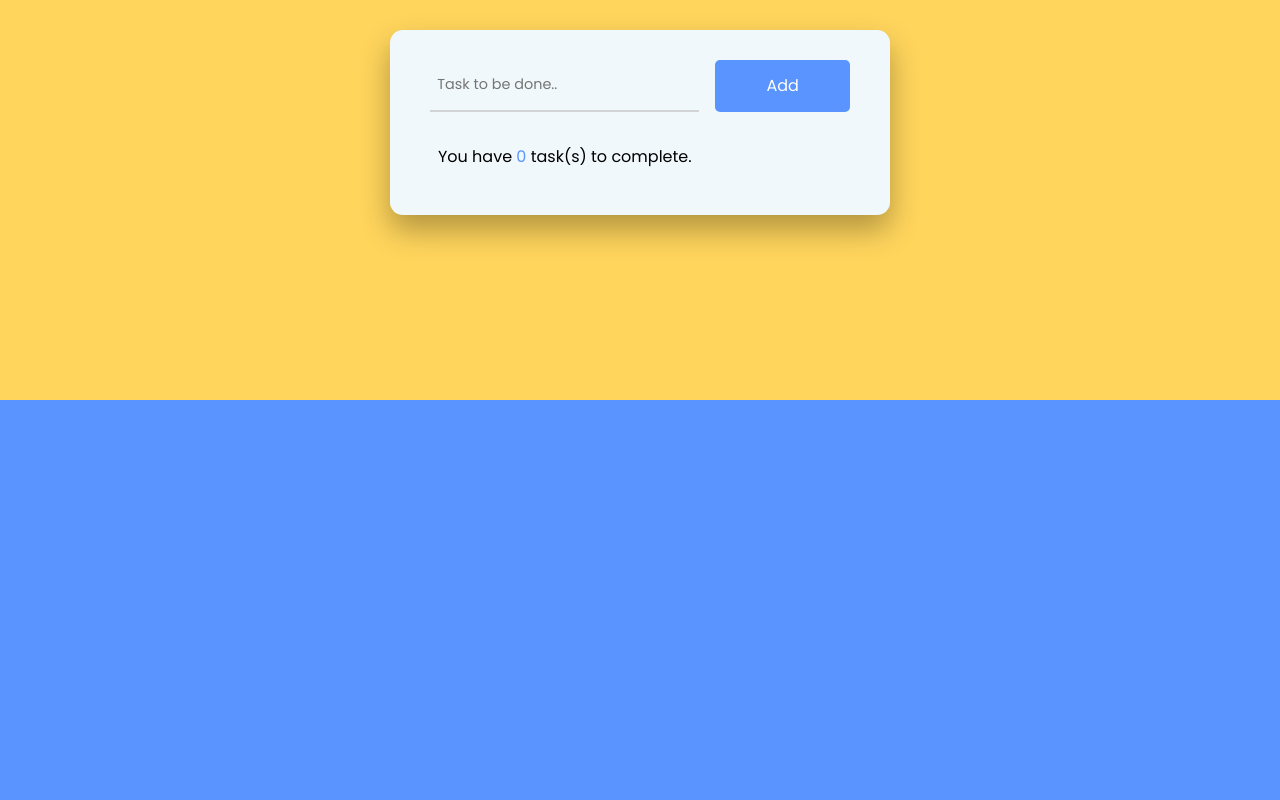
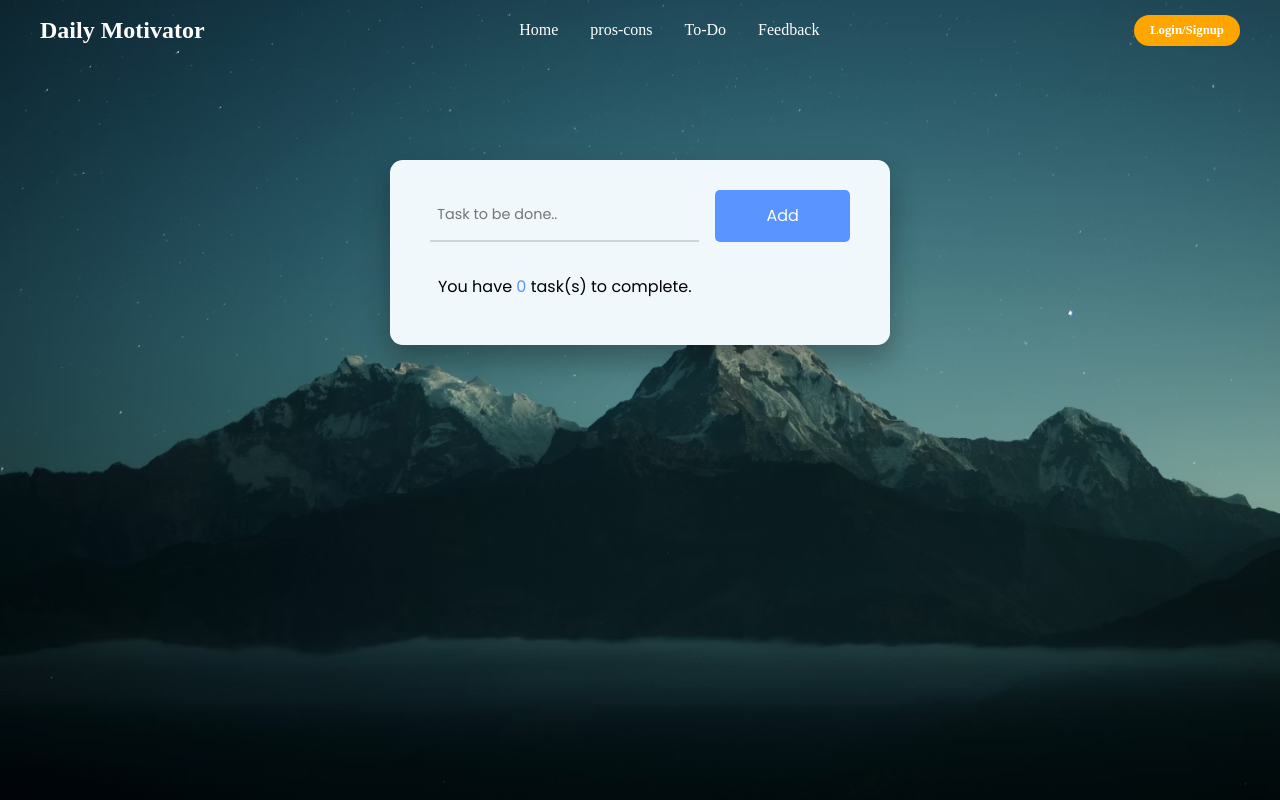
Before and after one commit to Vishnumaragan/git-tutorial, a plain HTML site: page to-do/to-do.html in a window 1280 px wide. Drawn offline with Linux system fonts and the light colour scheme.

Commit message:
Updated to-do pages

```diff
--- a/style.css
+++ b/style.css
@@ -9,7 +9,6 @@
 body {
     height: 100vh;
     overflow: hidden;
-    /* background-color: #bbc6fa; */
     background-image: url('background.avif');
     background-size: cover;
     background-position: center;
@@ -42,8 +41,6 @@ header {
     display: flex;
     align-items: center;
     justify-content: space-between;
-    /* box-shadow: 3px 3px 5px rgba(0, 0, 0, 0.1); */
-
 
 }
 
--- a/to-do/to-do.css
+++ b/to-do/to-do.css
@@ -5,18 +5,121 @@
   margin: 0;
   box-sizing: border-box;
 }
+/* body {
+    height: 100vh;
+    overflow: hidden;
+    background-image: url('/background.avif');
+    background-size: cover;
+    background-position: center;
+} */
+
 body {
-  height: 100vh;
-  background: linear-gradient(#ffd55c 50%, #5a95ff 50%);
+  min-height: 100vh;
+  background-image: url('/background.avif');
+  background-size: cover;
+  background-position: center;
+  overflow-y: auto;   /* ✅ enable vertical scroll */
+  overflow-x: hidden; /* optional safety */
 }
-.app {
+
+
+/* Nav Bar Css */
+
+li {
+    list-style: none;
+}
+
+a {
+    text-decoration: none;
+    color: white;
+    font-size: 1rem;
+}
+
+a:hover {
+    color: orange;
+}
+
+header {
+    position: relative;
+    padding: 0 2rem;
+}
+
+.navbar {
+    max-width: 1200px;
+    width: 100%;
+    height: 60px;
+    margin: 0 auto;
+    display: flex;
+    align-items: center;
+    justify-content: space-between;
+
+}
+
+.navbar .logo a{
+    font-size: 1.5rem;
+    font-weight: bold;
+}
+
+.navbar .links {
+    display: flex;
+    gap: 2rem;
+}
+.navbar .toggle_btn {
+  color: #fff;
+  font-size: 1.5rem;
+  cursor: pointer;
+  display: none;
+}
+
+.action_btn {
+  background-color: orange;
+  color: #fff;
+  padding: 0.5rem 1rem;
+  border: none;
+  outline: none;
+  border-radius: 20px;
+  font-size: 0.8rem;
+  font-weight: bold;
+  cursor: pointer;
+  transition: transform 0.2s ease;
+}
+
+.action_btn:hover {
+  transform: scale(1.05);
+  color: #fff;
+}
+
+.action_btn {
+  transition: transform 0.2s ease;
+}
+
+.action_btn:hover {
+  transform: scale(1.05);
+}
+
+.action_btn:active {
+  transform: scale(0.95);
+}
+
+/* Responsive web design */
+
+@media (max-width: 992px) {
+  .navbar .links,
+  .navbar .action_btn {
+    display: none;
+  }
+
+  .navbar .toggle_btn {
+    display: block;
+  }
+}
+
+/* End of nav bar css */
+
+ .app {
   font-family: "Poppins", sans-serif;
   width: min(95vw, 500px);
-  position: absolute;
-  margin: auto;
-  left: 0;
-  right: 0;
-  top: 30px;
+  margin: 100px auto 0; /* pushes it below navbar */
 }
 .container {
   padding: 30px 40px;
--- a/to-do/to-do.html
+++ b/to-do/to-do.html
@@ -21,6 +21,21 @@
   <link rel="stylesheet" href="./to-do.css" />
 </head>
 <body>
+      <header>
+        <div class="navbar">
+            <div class="logo"><a href="#">Daily Motivator</a></div>
+            <ul class="links">
+                <li><a href="#">Home</a></li>
+                <li><a href="auth-ui/pros-cons.html">pros-cons</a></li>
+                <li><a href="to-do/to-do.html">To-Do</a></li>
+                <li><a href="feedback.html">Feedback</a></li>
+            </ul>
+            <a href="auth-ui/login.html" class="action_btn">Login/Signup</a>
+            <div class="toggle_btn">
+                <i class="fa-solid fa-bars"></i>
+            </div>
+        </div>
+    </header>
 
   <div class="app">
     <div class="container">
--- a/to-do/to-do.js
+++ b/to-do/to-do.js
@@ -75,3 +75,13 @@ const addBtn = document.querySelector("#add-btn");
         displayCount(taskCount);
         newTaskInput.value = "";
       };
+
+      // For adding task even if i press enter
+      addBtn.addEventListener("click", addTask);
+
+newTaskInput.addEventListener("keydown", (e) => {
+  if (e.key === "Enter") {
+     e.preventDefault();
+    addTask();
+  }
+});
```
